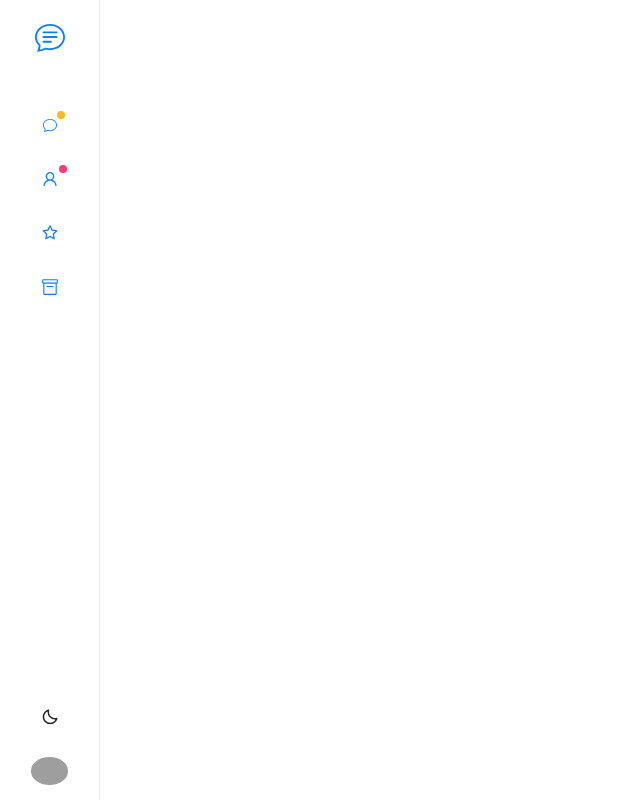
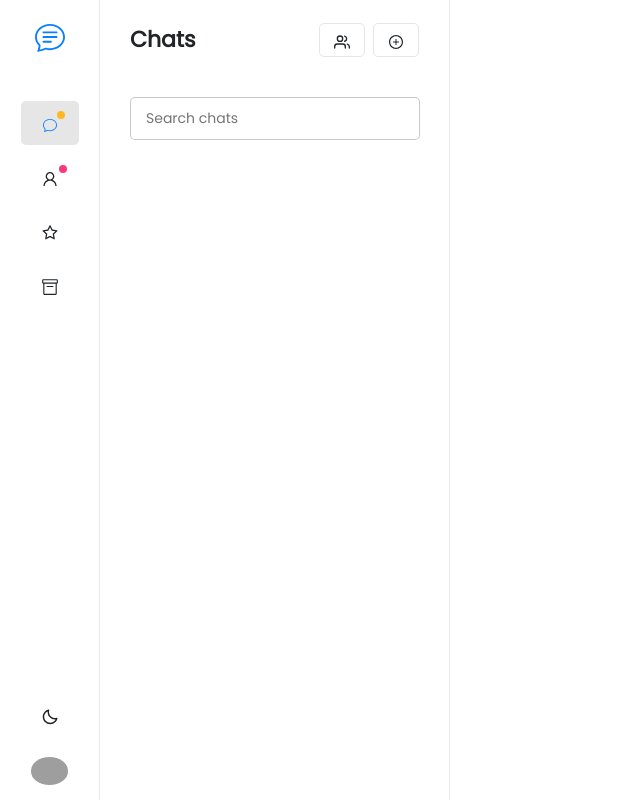
Before and after one commit to brkckr20/react-chat-app, a React (Create React App) app: page / in a window 1280 px wide. Shown: the whole page, without its empty margins (0-640 px from the left). Built offline with nearby package versions, Linux system fonts and the light colour scheme; grey boxes are pictures that could not be loaded.

Commit message:
content alanina baslandi

```diff
--- a/public/index.html
+++ b/public/index.html
@@ -10,7 +10,9 @@
   <link rel="apple-touch-icon" href="%PUBLIC_URL%/logo192.png" />
 
   <link rel="manifest" href="%PUBLIC_URL%/manifest.json" />
-
+  <link rel="preconnect" href="https://fonts.googleapis.com">
+  <link rel="preconnect" href="https://fonts.gstatic.com" crossorigin>
+  <link href="https://fonts.googleapis.com/css2?family=Poppins&display=swap" rel="stylesheet">
   <title>Chat APP</title>
 </head>
 
--- a/src/App.js
+++ b/src/App.js
@@ -1,9 +1,11 @@
 import Navigation from "./components/Navigation";
+import Content from "./pages/Content";
 
 function App() {
   return (
-    <div className="w-100 vh-100">
+    <div className="w-100 vh-100 d-flex">
       <Navigation />
+      <Content />
     </div>
   );
 }
--- /dev/null
+++ b/src/components/Chats/index.jsx
@@ -0,0 +1,22 @@
+import React from 'react'
+import { FiUsers } from 'react-icons/fi'
+import { AiOutlinePlusCircle } from 'react-icons/ai'
+
+const Chats = () => {
+    return (
+        <div>
+            <div className="sidebar-group-header">
+                <h1 className='poppins mb-0'>Chats</h1>
+                <div>
+                    <span><FiUsers /></span>
+                    <span><AiOutlinePlusCircle /></span>
+                </div>
+            </div>
+            <div className="sidebar-group-input poppins">
+                <input type="text" placeholder='Search chats' />
+            </div>
+        </div>
+    )
+}
+
+export default Chats
--- a/src/components/Navigation/index.jsx
+++ b/src/components/Navigation/index.jsx
@@ -12,18 +12,20 @@ const Navigation = () => {
                     <BsChatText size={30} fill={"#0a80ff"} />
                 </li>
                 <li className="nav-list-item text-center position-relative">
-                    <BsChat size={14} fill={"#0a80ff"} />
-                    <span style={{ backgroundColor: "#ffb822" }}></span>
+                    <a href="!#">
+                        <BsChat size={14} fill={"#0a80ff"} />
+                        <span style={{ backgroundColor: "#ffb822" }}></span>
+                    </a>
                 </li>
                 <li className="nav-list-item text-center position-relative">
-                    <AiOutlineUser size={18} fill={"#0a80ff"} />
+                    <AiOutlineUser size={18}/*  fill={"#0a80ff"} */ />
                     <span style={{ backgroundColor: "#fd397a" }}></span>
                 </li>
                 <li className="nav-list-item text-center position-relative">
-                    <AiOutlineStar size={18} fill={"#0a80ff"} />
+                    <AiOutlineStar size={18}/*  fill={"#0a80ff"} */ />
                 </li>
                 <li className="nav-list-item text-center position-relative archived">
-                    <GoArchive size={18} fill={"#0a80ff"} />
+                    <GoArchive size={18}/*  fill={"#0a80ff"} */ />
                 </li>
                 <li className="nav-list-item text-center position-relative">
                     <BiMoon size={18} />
--- a/src/index.css
+++ b/src/index.css
@@ -10,6 +10,10 @@ body {
 code {
   font-family: source-code-pro, Menlo, Monaco, Consolas, 'Courier New',
     monospace;
+}
+
+.poppins {
+  font-family: 'Poppins', sans-serif;
 }
 
 /* navigation-bar */
@@ -31,6 +35,12 @@ code {
   padding: 15px 0;
 }
 
+.nav-list-item a {
+  padding: 12px 22px;
+  border-radius: 5px;
+  background-color: #e6e6e6;
+}
+
 .nav-list-item span {
   width: 8px;
   height: 8px;
@@ -41,3 +51,49 @@ code {
 .archived {
   flex: 1;
 }
+
+
+.sidebar-group>div {
+  width: 350px;
+  height: 100%;
+  border-right: 1px solid #ebebeb;
+}
+
+.sidebar-group-header {
+  display: flex;
+  align-items: center;
+  padding: 0 30px;
+  justify-content: space-between;
+  height: 80px;
+  line-height: 40px;
+}
+
+.sidebar-group-header>h1 {
+  font-size: 22px;
+  font-weight: bold;
+}
+
+.sidebar-group-header span {
+  padding: 6px 14px;
+  border: 1px solid #e6e6e6;
+  border-radius: 5px;
+}
+
+.sidebar-group-header span:nth-child(2) {
+  margin-left: 0.5rem;
+}
+
+.sidebar-group-input {
+  padding: 17px 30px;
+}
+
+.sidebar-group-input input {
+  width: 290px;
+  padding: 10px 15px;
+  border-radius: 5px;
+  line-height: 1.5;
+  border: 1px solid rgba(128, 128, 128, 0.432);
+  outline-color: #0a80ff;
+  outline-width: 1px;
+  font-size: 14px;
+}
--- /dev/null
+++ b/src/pages/Content.jsx
@@ -0,0 +1,12 @@
+import React from 'react'
+import Chats from '../components/Chats'
+
+const Content = () => {
+    return (
+        <div className='sidebar-group'>
+            <Chats />
+        </div>
+    )
+}
+
+export default Content
```
